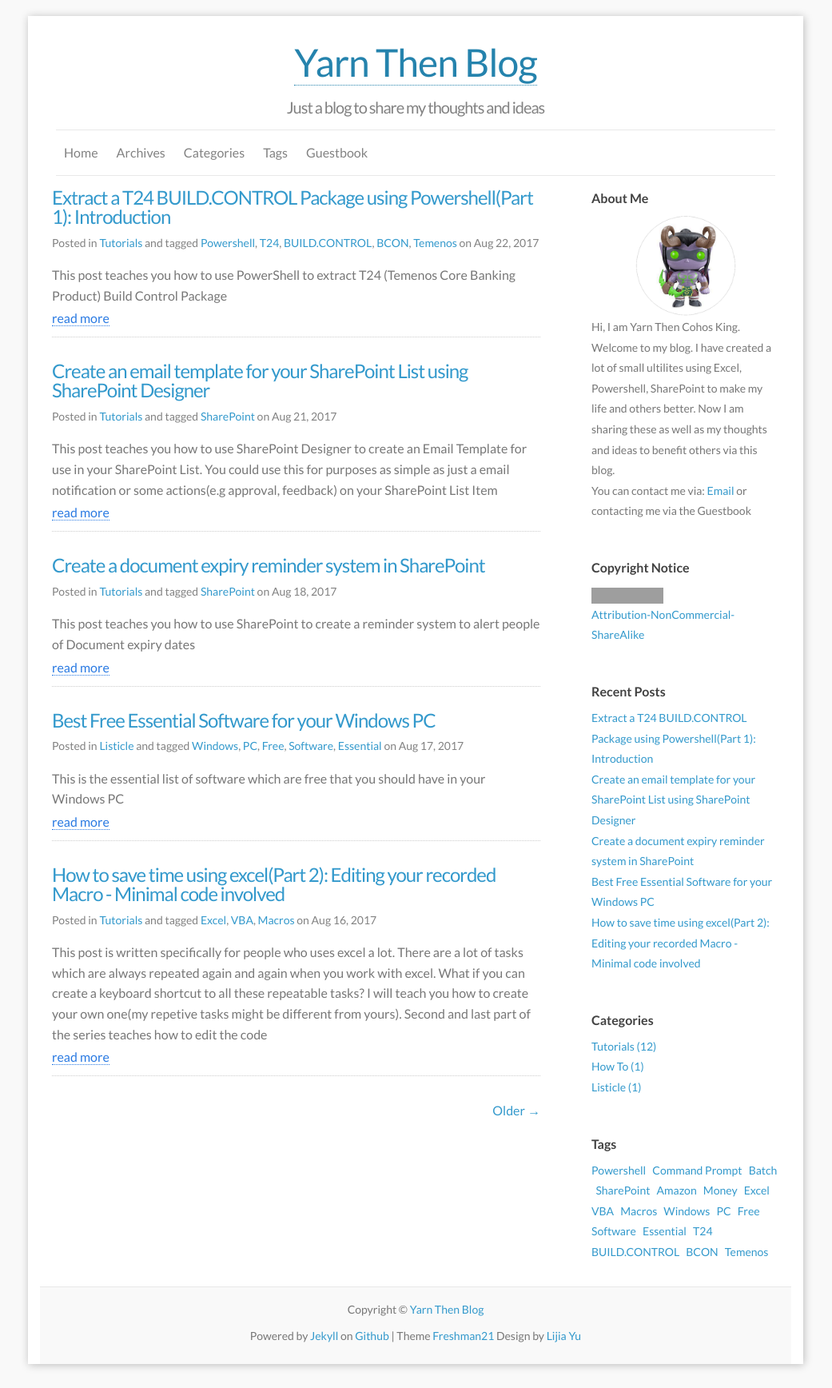
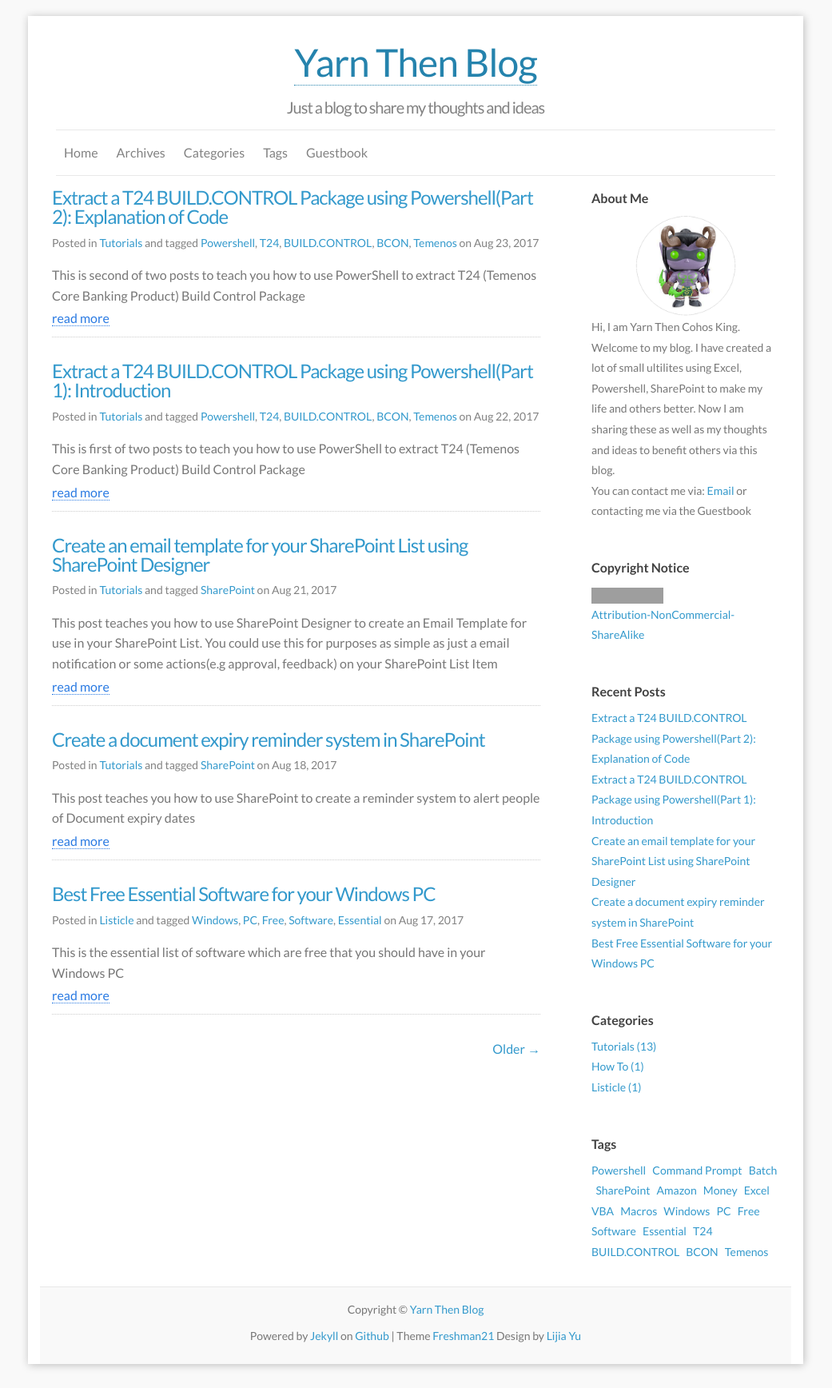
Before and after one commit to yarnthen/yarnthencohosking, a Jekyll site: the page built from index.html, in a window 1280 px wide. Shown: the whole page at 80% size, without its empty margins (120-1161 px from the left). Built offline with Jekyll 4.4.1, drawn with Linux system fonts in a browser that asks for light colours; the list of posts is cut into pages by our own code; grey boxes are pictures that could not be loaded.

Commit message:
new post
2017-08-23-T24-BUILD-CONTROL-Package-Extraction-Using-Powershell-part-2

```diff
--- a/_posts/2017-08-22-T24-BUILD-CONTROL-Package-Extraction-Using-Powershell.md
+++ b/_posts/2017-08-22-T24-BUILD-CONTROL-Package-Extraction-Using-Powershell-part-1.md
@@ -1,8 +1,8 @@
 ---
 layout: post
 title: "Extract a T24 BUILD.CONTROL Package using Powershell(Part 1): Introduction"
-excerpt: "This post teaches you how to use PowerShell to extract T24 (Temenos Core Banking Product) Build Control Package"
-summary: "This post teaches you how to use PowerShell to extract T24 (Temenos Core Banking Product) Build Control Package"
+excerpt: "This is post teaches you how to use PowerShell to extract T24 (Temenos Core Banking Product) Build Control Package"
+summary: "This is first of two posts to teach you how to use PowerShell to extract T24 (Temenos Core Banking Product) Build Control Package"
 categories: Tutorials
 tags: [Powershell, T24, BUILD.CONTROL, BCON, Temenos]
 comments: true
@@ -23,13 +23,13 @@ You can just get the end product code at the bottom. I am presuming here that yo
 3. Go Line 10 of the index file where it will indicate the file name(RECORD in T24). The individual items are separated by a special character ý. Each item sequence represent the sequence as per the filename in BCON Package (e.g. first item in the list correspond to the record name of the REC00001, 2nd will be REC00002)
 4. Create the folder based on 2 and copy the corresponding files and rename them to the record name based on what is derived from 3.
 
-
-If you want to go through the whole long explanation of how its done, I will discuss it in my next post.
+<a name = "allcode"></a>
+If you want to go through the whole long explanation of how its done, I will discuss it in my [next post]({% post_url 2017-08-23-T24-BUILD-CONTROL-Package-Extraction-Using-Powershell-part-2 %}).
 
 
 {% highlight powershell %}
 function ExtractBCON{
-    $input = Read-host "Input the foldername"
+    $input = Read-host "Input the package name"
     $filetoread="$input\DL.D_$input"
     $foldernames=(Get-Content $filetoread)[8]
     $filenames=(Get-Content $filetoread)[9]
--- /dev/null
+++ b/_posts/2017-08-23-T24-BUILD-CONTROL-Package-Extraction-Using-Powershell-part-2.md
@@ -0,0 +1,77 @@
+---
+layout: post
+title: "Extract a T24 BUILD.CONTROL Package using Powershell(Part 2): Explanation of Code"
+excerpt: "This is post teaches you how to use PowerShell to extract T24 (Temenos Core Banking Product) Build Control Package"
+summary: "This is second of two posts to teach you how to use PowerShell to extract T24 (Temenos Core Banking Product) Build Control Package"
+categories: Tutorials
+tags: [Powershell, T24, BUILD.CONTROL, BCON, Temenos]
+comments: true
+---
+
+I structure this post by breaking down the code according to the requirements. I hope this will allow everyone to better understand how its done.<br>
+
+### Ingredients we need
+There are multiple strings we need to gather what we want.
+* String to store the package name. This is gathered by requesting user input.
+{% highlight powershell %}
+$input = Read-host "Input the package name"
+{% endhighlight %}
+* String to store the index file name. This is derived from the package name. Index file is inside the package and index file naming convention is prefixed by DL.D_ and ending with package name.
+{% highlight powershell %}
+$filetoread="$input\DL.D_$input"
+{% endhighlight %}
+* String to store all the folder names(TABLE in T24). This is on line 9 of the index file.
+{% highlight powershell %}
+$foldernames=(Get-Content $filetoread)[8]
+{% endhighlight %}
+* String to store all the file names(RECORD in T24). This is on line 10 of the index file.
+{% highlight powershell %}
+$filenames=(Get-Content $filetoread)[9]
+{% endhighlight %}
+* String array to store all the folder names(TABLE in T24). Difference with foldernames string is that it is an array that holds the individual folder names by splitting foldernames string based on separator "ý"
+{% highlight powershell %}
+$foldername = $foldernames -split "ý"
+{% endhighlight %}
+* String array to store all the file names(RECORD in T24). Difference with filenames string is that it is an array that holds the individual file names by splitting filenames string based on separator "ý"
+{% highlight powershell %}
+$filename = $filenames -split "ý"
+{% endhighlight %}
+
+### Storing the output package
+This is to store the output of the extracted package. We will keep the package name intact but instead place it in a folder created called Restore. out-null is solely for hiding any output message like folder created which is unnecessary for this.
+{% highlight powershell %}
+mkdir "Restore\$input" | out-null
+{% endhighlight %}
+
+### Creating the folders(TABLE in T24)
+Remember I mentioned about the T24 records are stored in individual folders (TABLE in T24)) which are derived from the index file line number 9. This is to create the folders itself so that the files(record name in T24) can be placed in there later. The if statement is to check if the folder was already created by one of the earlier entries as there is no need to recreate again if that is the case
+{% highlight powershell %}
+foreach ($folder in $foldername){
+    if ( -Not (Test-Path -Path "Restore\$input\$folder")){
+        New-Item -ItemType directory -Path "Restore\$input\$folder" | out-null
+    }
+}
+{% endhighlight %}
+
+### Copy and renaming the file names in deployment package to its RECORD names
+Now is the task to copy and renaming the file names according to RECORD names. The sequence of the file name (REC0000x) correspond to the sequence of RECORD names indicated in the line 10 of the index file. The ToString part is to add preceding zeros so that RECORD number is 00001 and not 1 because that is the naming convention of the file names.
+{% highlight powershell %}
+for ($i=0; $i -lt $foldername.length; $i++){
+    $recordname = "REC" + ($i + 1).ToString("00000")
+    $folderpath=$foldername[$i]
+    $filepath=$filename[$i]
+    Copy-Item "$input\$recordname" -force "Restore\$input\$folderpath\$filepath"
+    }
+}
+{% endhighlight %}
+
+### Enclose the code to create a function
+In order to run your program, you will need to name it first. I am calling mine ExtractBCON. Add at the end of the code ExtractBCON as well to trigger the program immediately. This will be useful if you converted the entire  code to run as batch file. Enclose all the rest of the code between the curly brackets. The code would be something like the below:
+{% highlight powershell %}
+function ExtractBCON{
+<all the rest of code here!!!>
+}ExtractBCON
+{% endhighlight %}
+
+### Conclusion
+So that’s all to it. To see the code altogether, get to [last section of the introduction post]({% post_url 2017-08-22-T24-BUILD-CONTROL-Package-Extraction-Using-Powershell-part-1 %}#allcode).
```
